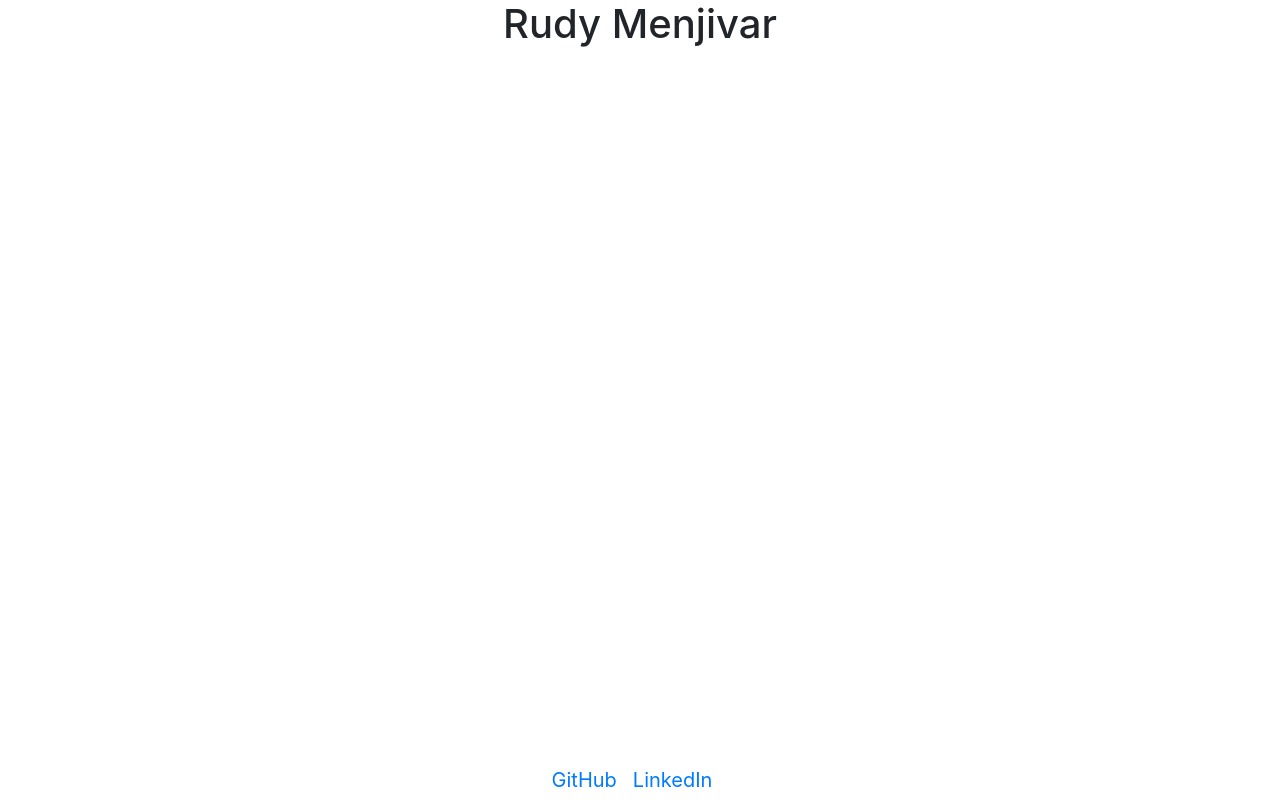
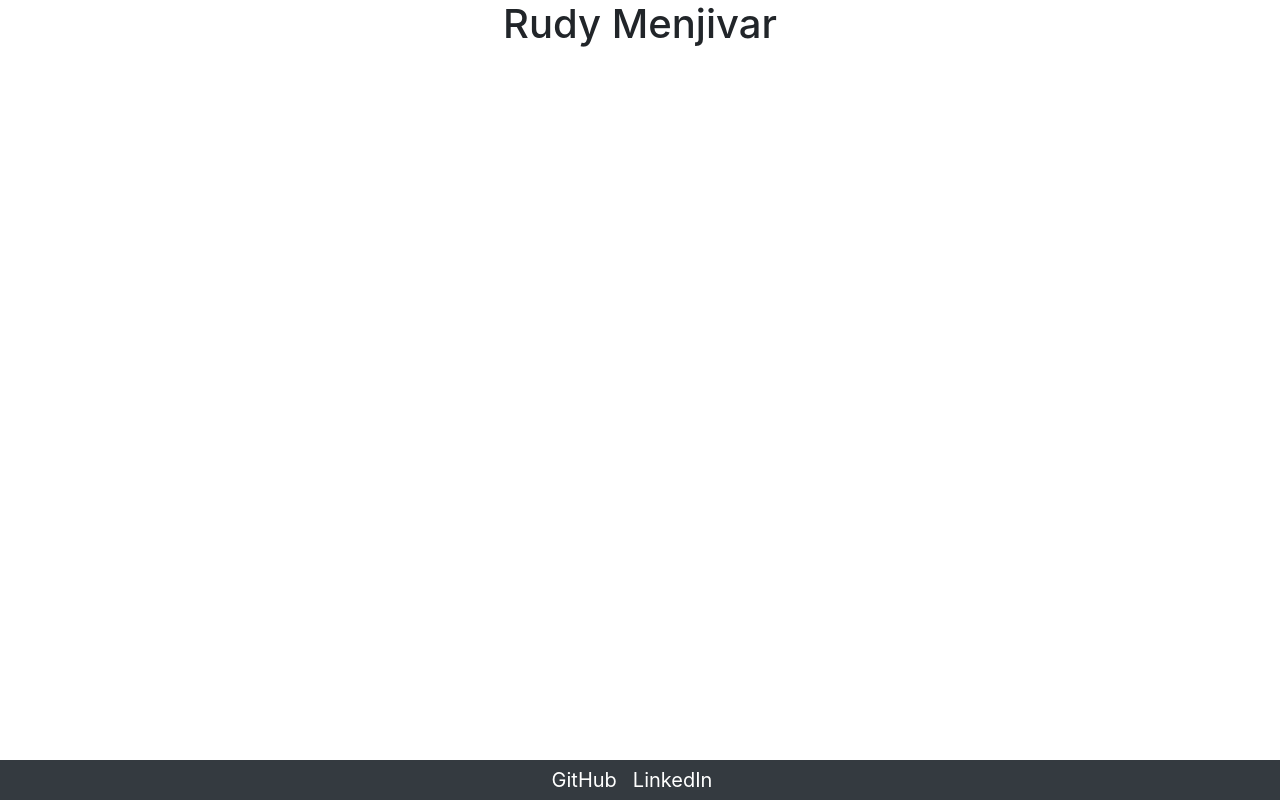
Before and after one commit to Rudy-Menjivar/portfolio, a React (Create React App) app: page / in a window 1280 px wide. Built offline with nearby package versions, Linux system fonts and the light colour scheme.

Commit message:
Included Navbar

```diff
--- a/src/components/Footer/index.js
+++ b/src/components/Footer/index.js
@@ -4,12 +4,14 @@ export default class Footer extends Component {
   render() {
     return (
       <div className="fixed-bottom text-center">
+        <nav className="navbar-dark bg-dark">
           <a className="navbar-brand" href="https://github.com/Rudy-Menjivar" target="_blank">
             GitHub
           </a>
           <a className="navbar-brand" href="https://www.linkedin.com/in/rudy-menjivar-" target="_blank">
             LinkedIn
           </a>
+        </nav>
       </div>
     )
   }
```
Lines whose indentation alone changed are shown as unchanged.
